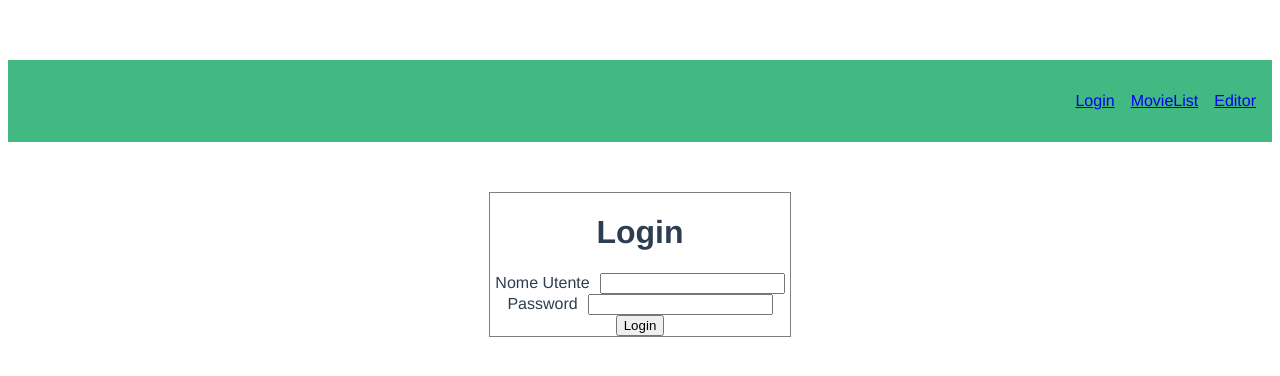
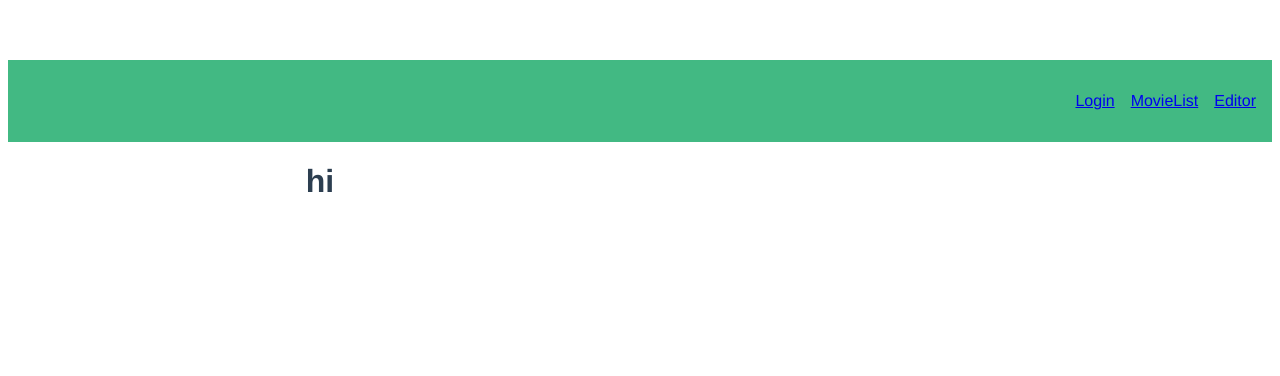
Before and after one commit to Giusi1983/MamokaProject, a Vue app in the folder movie-app/: page /movieList in a window 1280 px wide. Shown: the top 376 px of the page. Built offline with nearby package versions, Linux system fonts and the light colour scheme; sample sign-in values are in the browser's storage.

Commit message:
Added the navigation

```diff
--- a/movie-app/src/App.vue
+++ b/movie-app/src/App.vue
@@ -1,23 +1,17 @@
 <template>
   <NavBar />
-  <Login />
-  <MovieList />
-  <EditorMovie />
+  <RouterView></RouterView>
 </template>
 
 <script>
 import NavBar from "./components/NavBar.vue";
-import MovieList from "./components/MovieList.vue";
-import EditorMovie from "./components/EditorMovie.vue";
-import Login from "./components/Login.vue";
+// import Login from "./components/Login.vue";
 
 export default {
   name: "App",
   components: {
     NavBar,
-    Login,
-    MovieList,
-    EditorMovie,
+    // Login,
   },
 };
 </script>
--- a/movie-app/src/components/EditorMovie.vue
+++ b/movie-app/src/components/EditorMovie.vue
@@ -1,5 +1,7 @@
 <template>
-  <div class="Editor"></div>
+  <div class="Editor">
+    <h2>hallo</h2>
+  </div>
 </template>
 
 <script>
--- a/movie-app/src/components/MovieList.vue
+++ b/movie-app/src/components/MovieList.vue
@@ -1,27 +1,39 @@
 <template>
-  <div class="Movie"></div>
+  <div class="movielist">
+    <div class="movie-list">
+      <h1>hi</h1>
+      <div v-for="movie in movies" :key="movie.id" class="movie-table">
+        <h2>{{ movie.name }}</h2>
+        <p>{{ movie.description }}</p>
+      </div>
+    </div>
+  </div>
 </template>
 
 <script>
+import { useRouter } from "vue-router";
+
 export default {
   name: "MovieList",
+  setup() {
+    const router = useRouter();
+
+    const token = localStorage.getItem("authToken");
+
+    if (!token) {
+      router.push({ name: "Login" });
+    }
+  },
 };
 </script>
-
-<!-- Add "scoped" attribute to limit CSS to this component only -->
 <style scoped>
-h3 {
-  margin: 40px 0 0;
+.movie-list {
+  display: grid;
+  grid-template-columns: repeat(2, 1fr);
+  gap: 1rem;
 }
-ul {
-  list-style-type: none;
-  padding: 0;
-}
-li {
-  display: inline-block;
-  margin: 0 10px;
-}
-a {
-  color: #42b983;
+.movie-table {
+  border: 1px solid #ddd;
+  padding: 1rem;
 }
 </style>
```
Also changed, not shown: movie-app/tailwind.config.js (+6 -1 lines).
